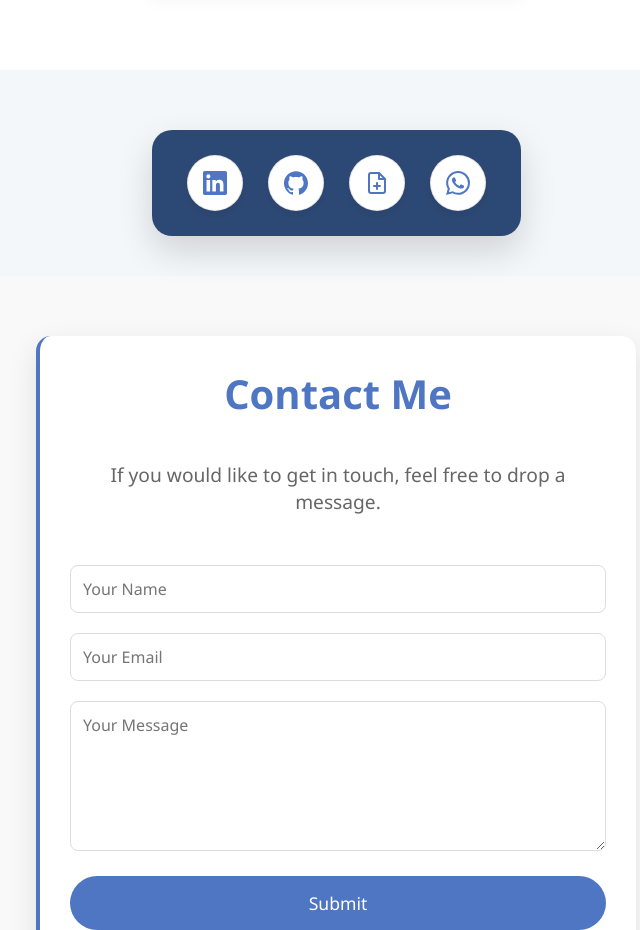
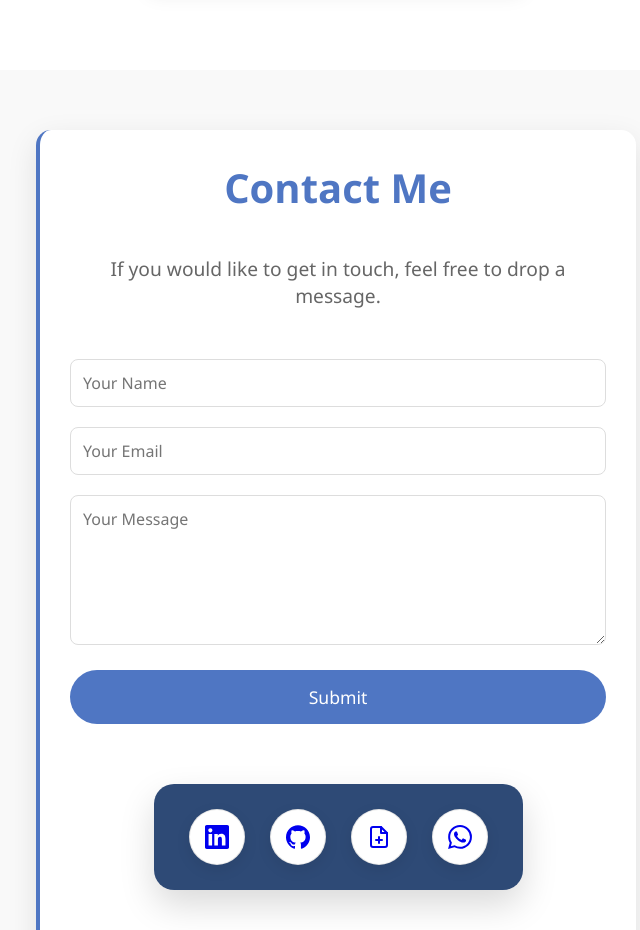
Before and after one commit to MRHUJAIFA09/Portfolio, a plain HTML site: page index.html in a window 1280 px wide. Shown: the part 2420-3350 px from the top of the page, without its empty margins (304-944 px from the left). Drawn offline with Linux system fonts and the light colour scheme.

Commit message:
Update index.html

```diff
--- a/index.html
+++ b/index.html
@@ -156,7 +156,7 @@
 
 
   <!-- Social Icons Section -->
-<div class="social-icons-container">
+<!-- <div class="social-icons-container">
   <a href="https://www.linkedin.com/in/hujaifashaikh-11feb2008" target="_blank" class="social-icon">
     <svg xmlns="http://www.w3.org/2000/svg" width="24" height="24" viewBox="0 0 24 24" fill="currentColor" class="social-svg">
       <path d="M20.447 20.452h-3.554v-5.569c0-1.328-.027-3.037-1.852-3.037-1.853 0-2.136 1.445-2.136 2.939v5.667H9.351V9h3.414v1.561h.046c.477-.9 1.637-1.85 3.37-1.85 3.601 0 4.267 2.37 4.267 5.455v6.286zM5.337 7.433c-1.144 0-2.063-.926-2.063-2.065 0-1.138.92-2.063 2.063-2.063 1.14 0 2.064.925 2.064 2.063 0 1.139-.925 2.065-2.064 2.065zm1.782 13.019H3.555V9h3.564v11.452zM22.225 0H1.771C.792 0 0 .774 0 1.729v20.542C0 23.227.792 24 1.771 24h20.451C23.2 24 24 23.227 24 22.271V1.729C24 .774 23.2 0 22.222 0h.003z"/>
@@ -184,7 +184,7 @@
     </svg>
   </a>
 </div>
-
+ -->
 
 
  <!-- Contact Section -->
```
